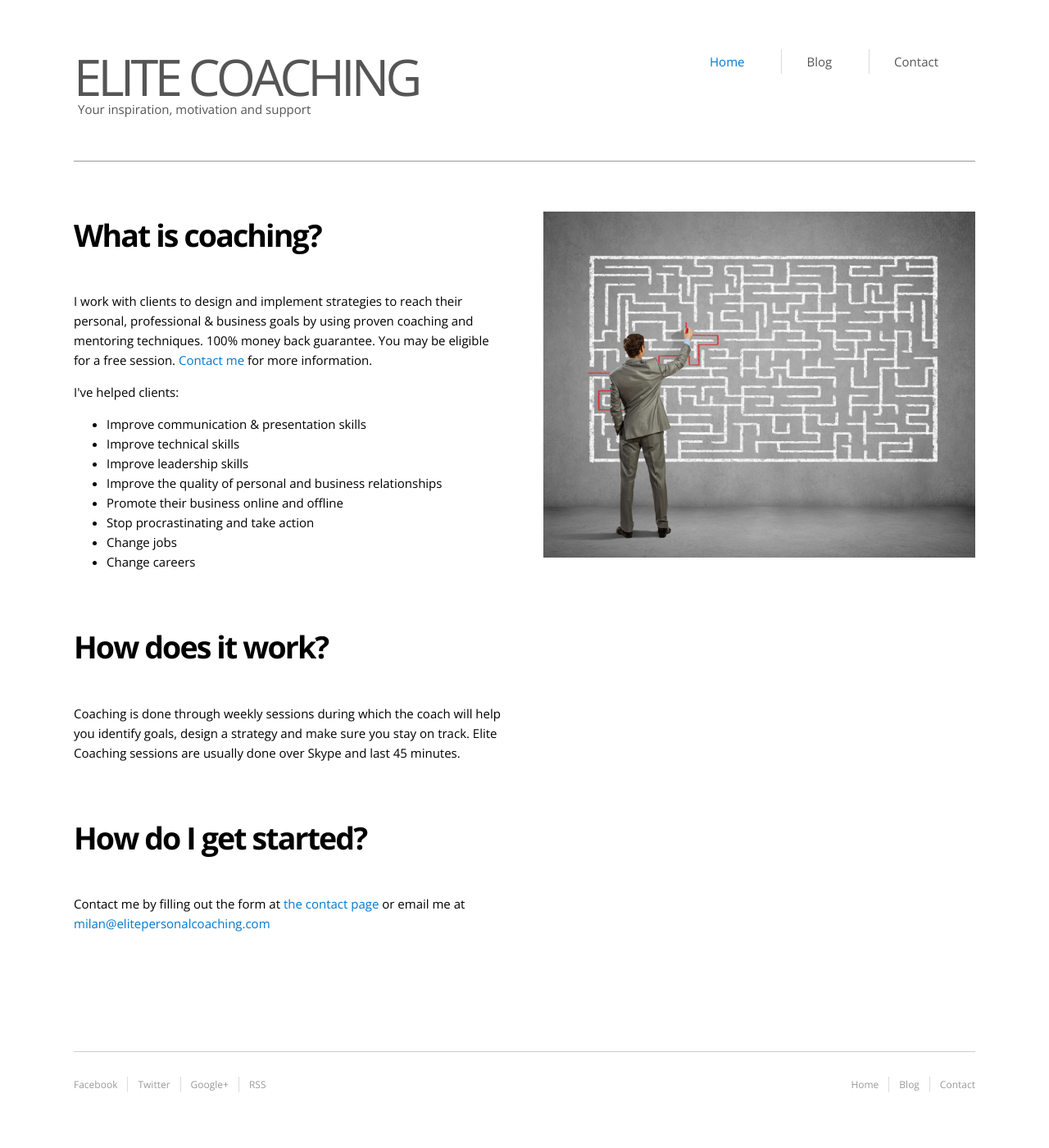
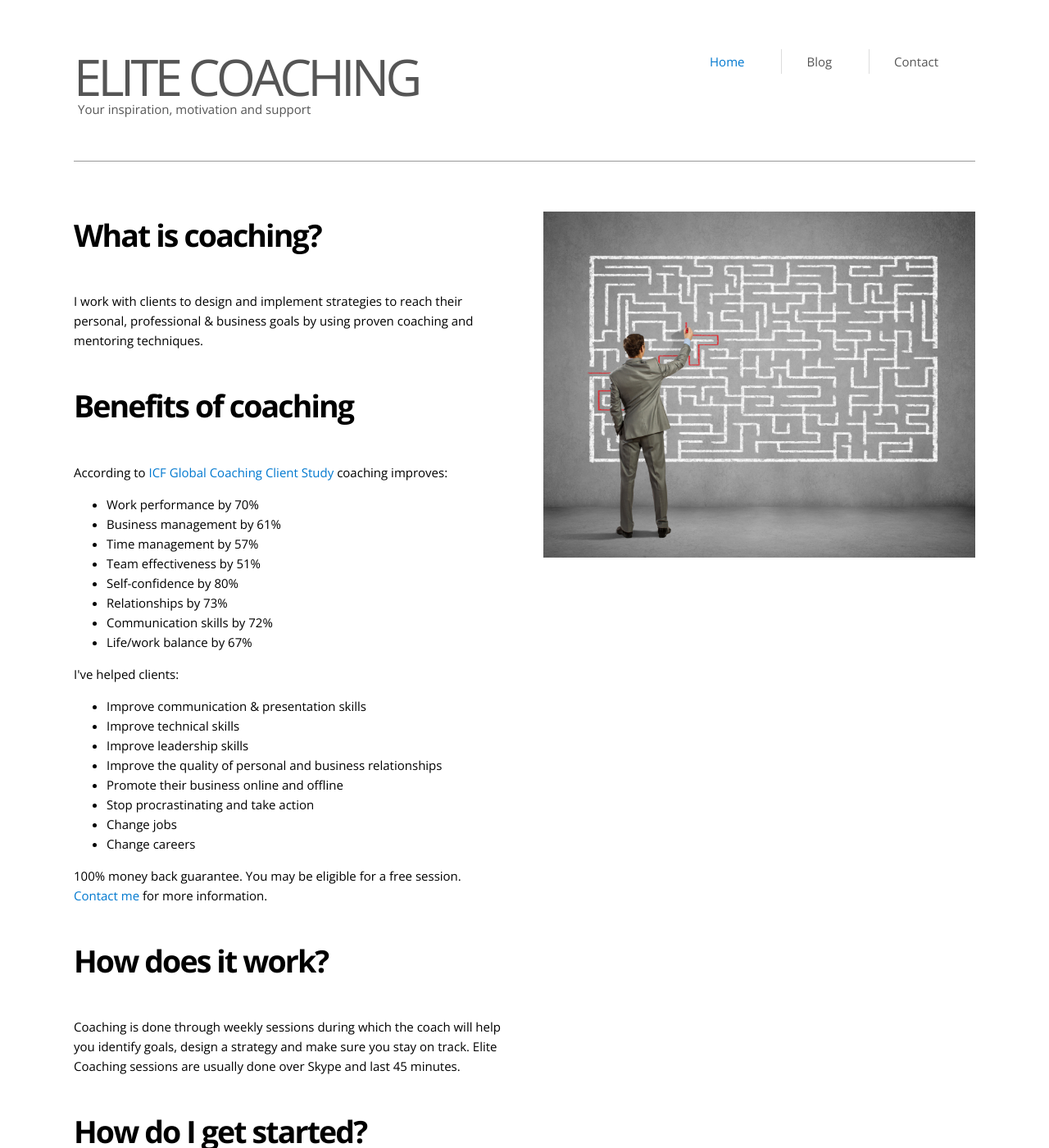
Before and after one commit to milandobrota/elitecoaching, a Jekyll site: the page index.html, which Jekyll copies as it is, in a window 1280 px wide and 1400 px high. Shown: the whole window at 82% size. Built offline with Jekyll 4.4.1, drawn with Linux system fonts in a browser that asks for light colours; Markdown is read by kramdown in place of the engine named in the settings.

Commit message:
adding the icf study results to the home page

```diff
--- a/index.html
+++ b/index.html
@@ -72,7 +72,21 @@
 
       <div class="grid col-one-half mq2-col-full">
         <h2>What is coaching?</h2>
-        <p>I work with clients to design and implement strategies to reach their personal, professional &amp; business goals by using proven coaching and mentoring techniques. 100% money back guarantee. You may be eligible for a free session. <a href="/contact">Contact me</a> for more information.</p>
+        <p>I work with clients to design and implement strategies to reach their personal, professional &amp; business goals by using proven coaching and mentoring techniques.</p>
+        <br />
+        <h2>Benefits of coaching</h2>
+        <p>According to <a href="http://www.coachfederation.org/find-a-coach/benefits-of-coaching/" target="_blank" rel="nofollow">ICF Global Coaching Client Study</a> coaching improves:
+          <ul class="regular-list">
+            <li>Work performance by 70%</li>
+            <li>Business management by 61%</li>
+            <li>Time management by 57%</li>
+            <li>Team effectiveness by 51%</li>
+            <li>Self-confidence by 80%</li>
+            <li>Relationships by 73%</li>
+            <li>Communication skills by 72%</li>
+            <li>Life/work balance by 67%</li>
+          </ul>
+        </p>
         <p>I've helped clients:
           <ul class="regular-list">
             <li>Improve communication &amp; presentation skills</li>
```
Also changed, not shown: other parts of index.html (+1 -2 lines), public/index.html (+16 -3 lines).
